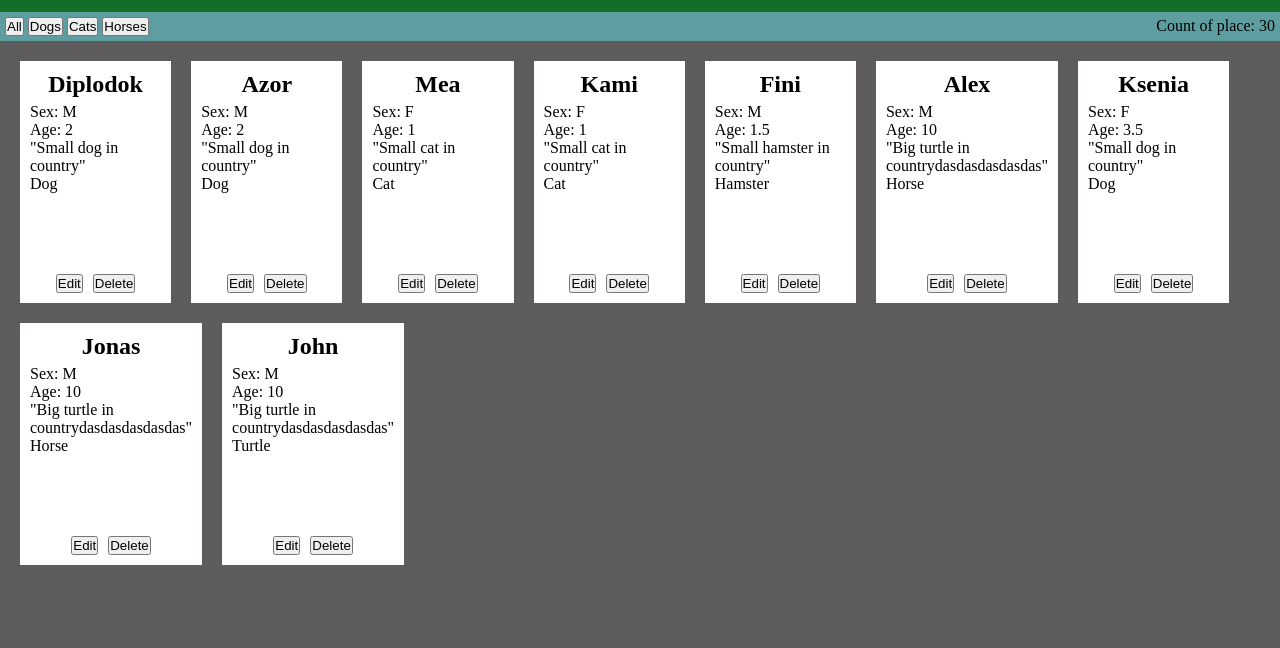
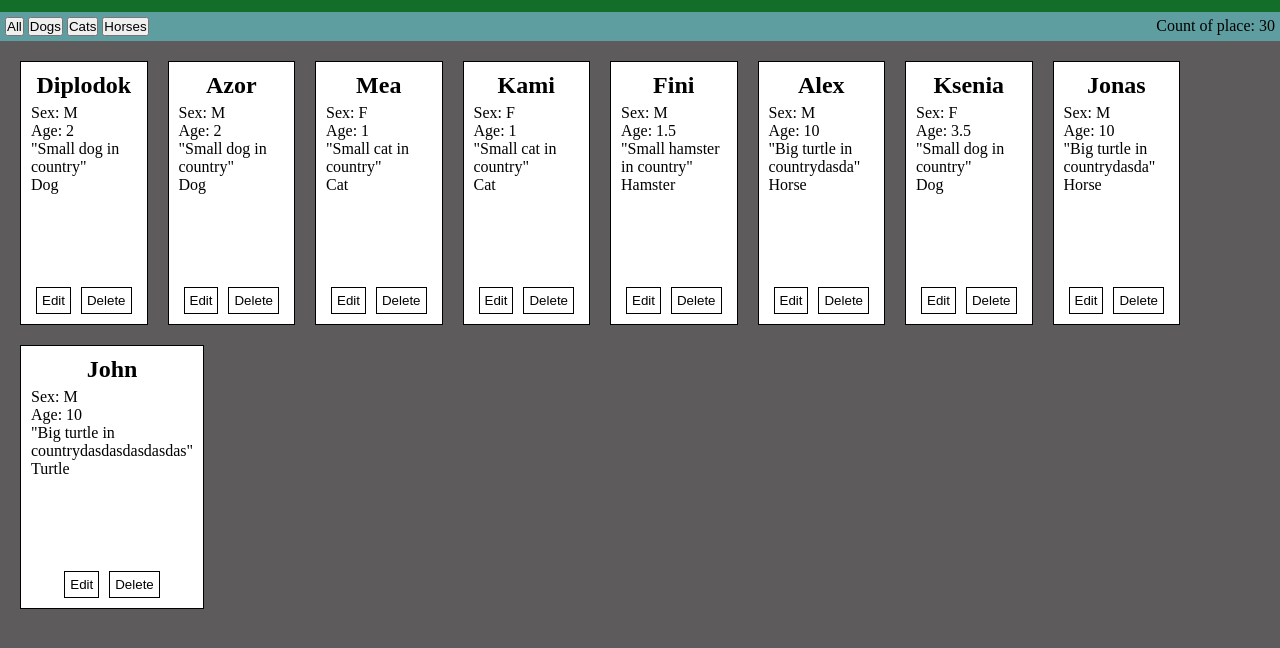
Before and after one commit to lukaszbajor/Animal_Shelter_Project-JS-, a plain HTML site: page index.html in a window 1280 px wide. Shown: the part 68-716 px from the top of the page. Drawn offline with Linux system fonts and the light colour scheme.

Commit message:
small upgrade css

```diff
--- a/main.js
+++ b/main.js
@@ -39,7 +39,7 @@ const animals = [
     name: "Alex",
     age: 10,
     sex: "M",
-    describe: "Big turtle in countrydasdasdasdasdas",
+    describe: "Big turtle in countrydasda",
   },
   {
     type: "Dog",
@@ -53,7 +53,7 @@ const animals = [
     name: "Jonas",
     age: 10,
     sex: "M",
-    describe: "Big turtle in countrydasdasdasdasdas",
+    describe: "Big turtle in countrydasda",
   },
   {
     type: "Turtle",
@@ -92,7 +92,6 @@ const showAllAnimal = () => {
     return box.appendChild(div);
   });
 };
-
 showAllAnimal();
 
 
--- a/style.css
+++ b/style.css
@@ -35,7 +35,7 @@ li {
   margin: 10px;
 }
 .item {
-  flex-basis: 12%;
+  flex-basis: 10%;
   display: flex;
   flex-direction: column;
   justify-content: space-between;
@@ -43,6 +43,7 @@ li {
   padding: 10px;
   background-color: #fff;
   text-align: left;
+  border: 1px solid black;
 }
 .item h2 {
   margin-bottom: 5px;
@@ -50,13 +51,17 @@ li {
 }
 
 .buttons {
-  min-height: 100px;
+  min-height: 120px;
   display: flex;
   justify-content: center;
   align-items: flex-end;
 }
 .buttons button {
   margin: 0 5px;
+  padding: 5px;
+  background-color: #fff;
+  border: 1px solid black;
+  cursor: pointer;
 }
 .panel {
   display: flex;
```
